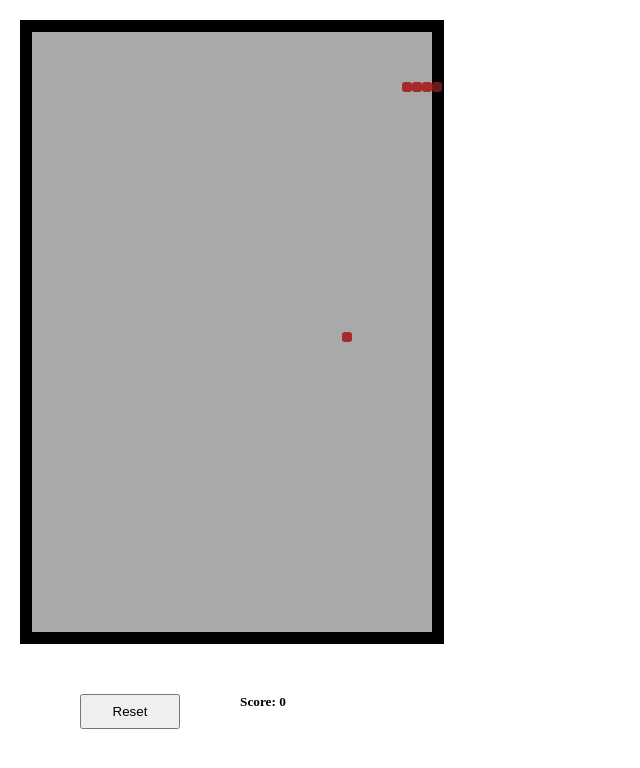
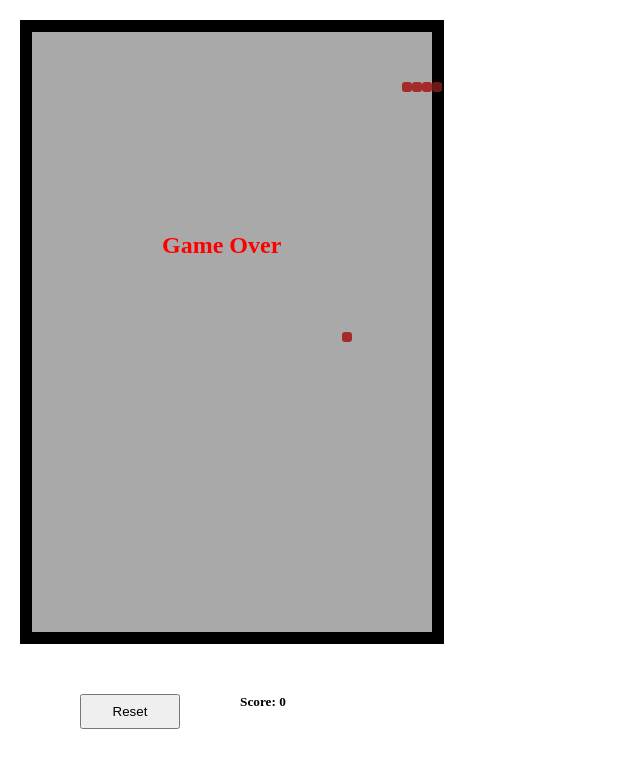
Before and after one commit to radunicula/snake, a plain HTML site: page index.html in a window 1280 px wide. Shown: the whole page, without its empty margins (0-640 px from the left). Drawn offline with Linux system fonts and the light colour scheme.

Commit message:
remove alerts

```diff
--- a/script.js
+++ b/script.js
@@ -10,6 +10,9 @@ let snake = [];
 let snake_head;
 let score = 0;
 let timer = setInterval(game_loop, interval);
+const game_over = document.createElement("h2");
+game_over.setAttribute("id", "game_over");
+game_over.innerText = "Game Over";
 
 function create_snake(left, top) {
     for (let i = 0; i < 4; ++i) {
@@ -60,7 +63,7 @@ function on_reset() {
     create_snake(200, 50);
     create_food();
     timer = setInterval(game_loop, interval);
-    document.getElementById('score').textContent = `Score ${score}`
+    document.getElementById('score').textContent = `Score ${score}`;
 }
 
 function game_loop() {
@@ -71,7 +74,7 @@ function game_loop() {
     if (isGameOver(x, y)) {
         clearInterval(timer);
         btnReset.disabled = false;
-        alert('Game Over!');
+        game.appendChild(game_over);
         return;
     }
 
@@ -83,7 +86,6 @@ function game_loop() {
         ++score;
         document.getElementById("score").textContent = `Score: ${score}`;
     }
-
     snake_head.old_y = y;
     snake_head.old_x = x;
     switch (direction) {
@@ -115,8 +117,8 @@ function game_loop() {
 
 function create_food() {
     let div_food = document.createElement('div');
-    let x = 10 * Math.ceil(Math.random() * (w / 10)-1);
-    let y = 10 * Math.ceil(Math.random() * (h / 10)-1);
+    let x = 10 * Math.ceil(Math.random() * (w / 10) - 1);
+    let y = 10 * Math.ceil(Math.random() * (h / 10) - 1);
     div_food.style.left = `${x}px`;
     div_food.style.top = `${y}px`;
     food = div_food;
--- a/style.css
+++ b/style.css
@@ -10,6 +10,12 @@
     border: 12px solid black;
     position: relative;
     background-color: darkgrey;
+}
+
+#game_over{
+    margin-top: 200px;
+    margin-left: 130px;
+    color: #ff0000;
 }
 
 #game div{
```
